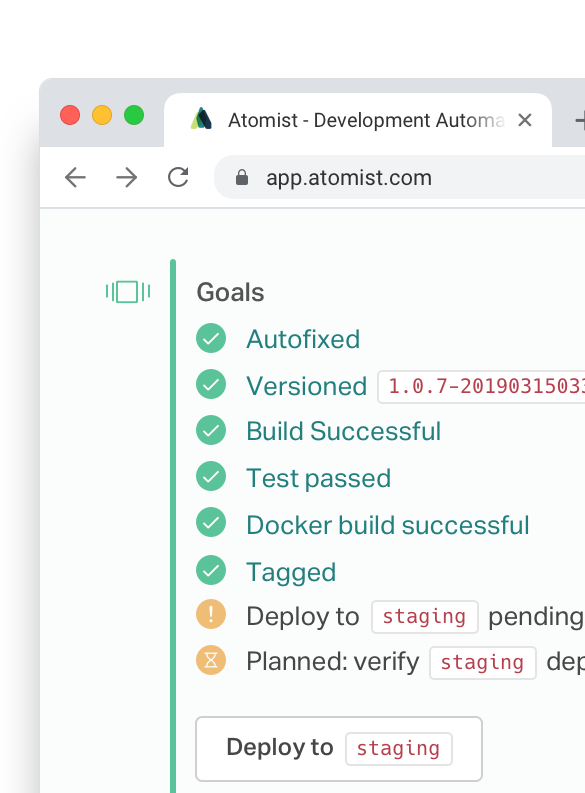
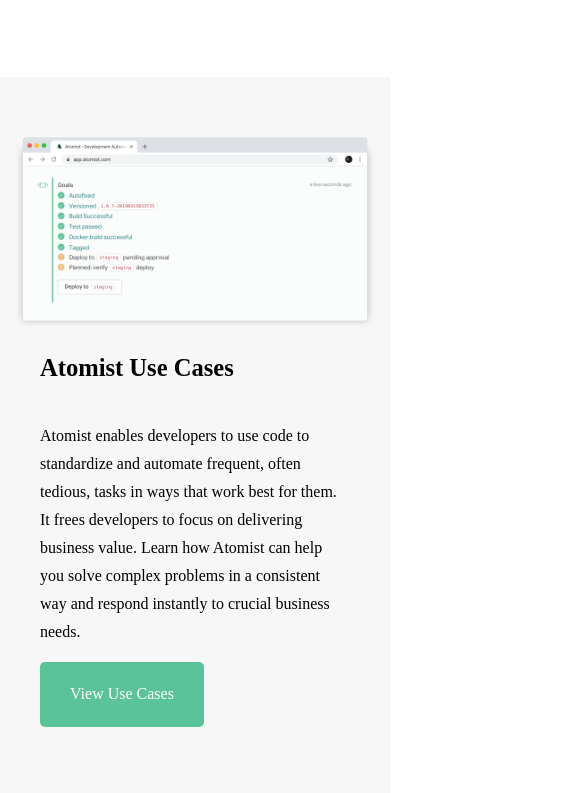
Before and after one commit to totallycrow/v11-toucans-team-11, a plain HTML site: page index.html in a window 390 px wide. Shown: the part 4971-5764 px from the top of the page, 585 px wide, since content can reach past the window. Drawn offline with Linux system fonts and the light colour scheme.

Commit message:
done case part

```diff
--- a/css/main.css
+++ b/css/main.css
@@ -162,23 +162,38 @@ a.icon {display: block;
 
 .hood-wrapper p {color: #9e9ea7;}
 
+.hood__content__h {align-self: flex-start;}
+
 .btn-hood {color: white;
-                  padding: 23px 30px;
-                  background-color: #5bc399;
-                  border: none;
-                  border-radius: 5px;
-                  align-self: flex-start;}
+           padding: 23px 30px;
+           background-color: #5bc399;
+           border: none;
+           border-radius: 5px;
+           align-self: flex-start;}
 
 .circle {width: 100%; }
 
-.circle-wrapper {text-align: center; margin-top: 29px;}
+.circle-wrapper {text-align: center;
+                 margin-top: 29px;}
 
+.case-wrapper {display: flex;
+               flex-flow: column nowrap;
+               align-items: center;
+               padding: 60px 40px 80px;
+               line-height: 28px;
+               background-color: #f7f7f7;}
 
+.goals {width: 117%;}
 
+.case__content__h {align-self: flex-start;
+                   font-size: 21px;}
 
-
-
-
+.btn-case {color: white;
+           padding: 23px 30px;
+           background-color: #5bc399;
+           border: none;
+           border-radius: 5px;
+           align-self: flex-start;}
 
 
 
--- a/index.html
+++ b/index.html
@@ -159,7 +159,7 @@
   </div>
 
     <div class="hood-wrapper">
-      <h2>Under The Hood of Atomist</h2>
+        <div class="hood__content__h"><h2 class="hood_h">Under The Hood of Atomist</h2></div>
       <p>
         Built specifically for modern applications, Atomist is a complete
         platform for driving your software delivery from issue to commit to
@@ -176,9 +176,9 @@
 
     </div>
 
-    <div>
-      <img src="img/App-SDM-Goals-Execution.png" alt="goals"/>
-      <h3>Atomist Use Cases</h3>
+    <div class="case-wrapper">
+      <img src="img/App-SDM-Goals-Execution.png" alt="goals" class="goals"/>
+      <div class="case__content__h"><h3>Atomist Use Cases</h3></div>
       <p>
         Atomist enables developers to use code to standardize and automate
         frequent, often tedious, tasks in ways that work best for them. It frees
@@ -186,7 +186,7 @@
         help you solve complex problems in a consistent way and respond
         instantly to crucial business needs.
       </p>
-      <button class="btn" type="button" name="button">View Use Cases</button>
+      <button class="btn-case" type="button" name="button">View Use Cases</button>
     </div>
 
     <div>
```
